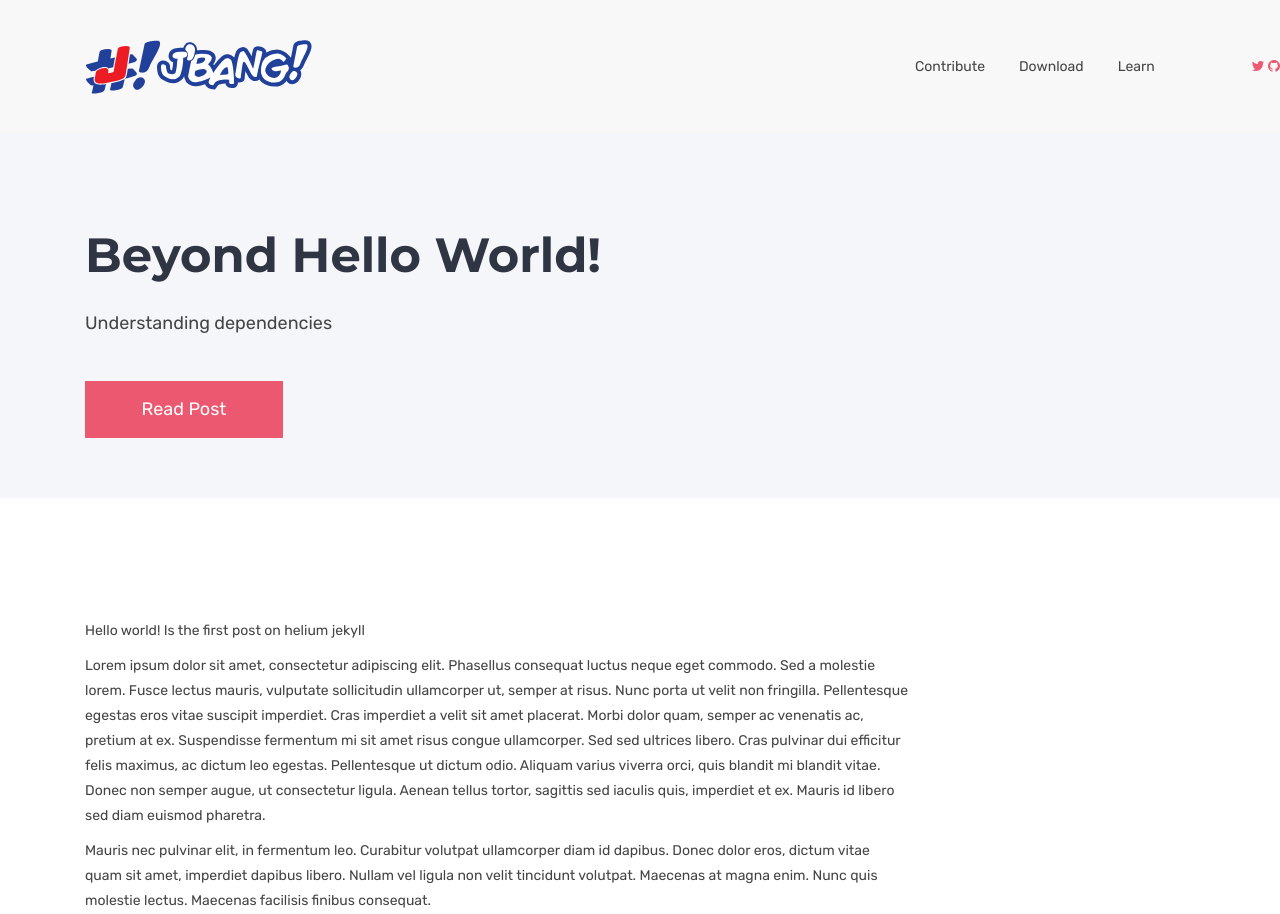
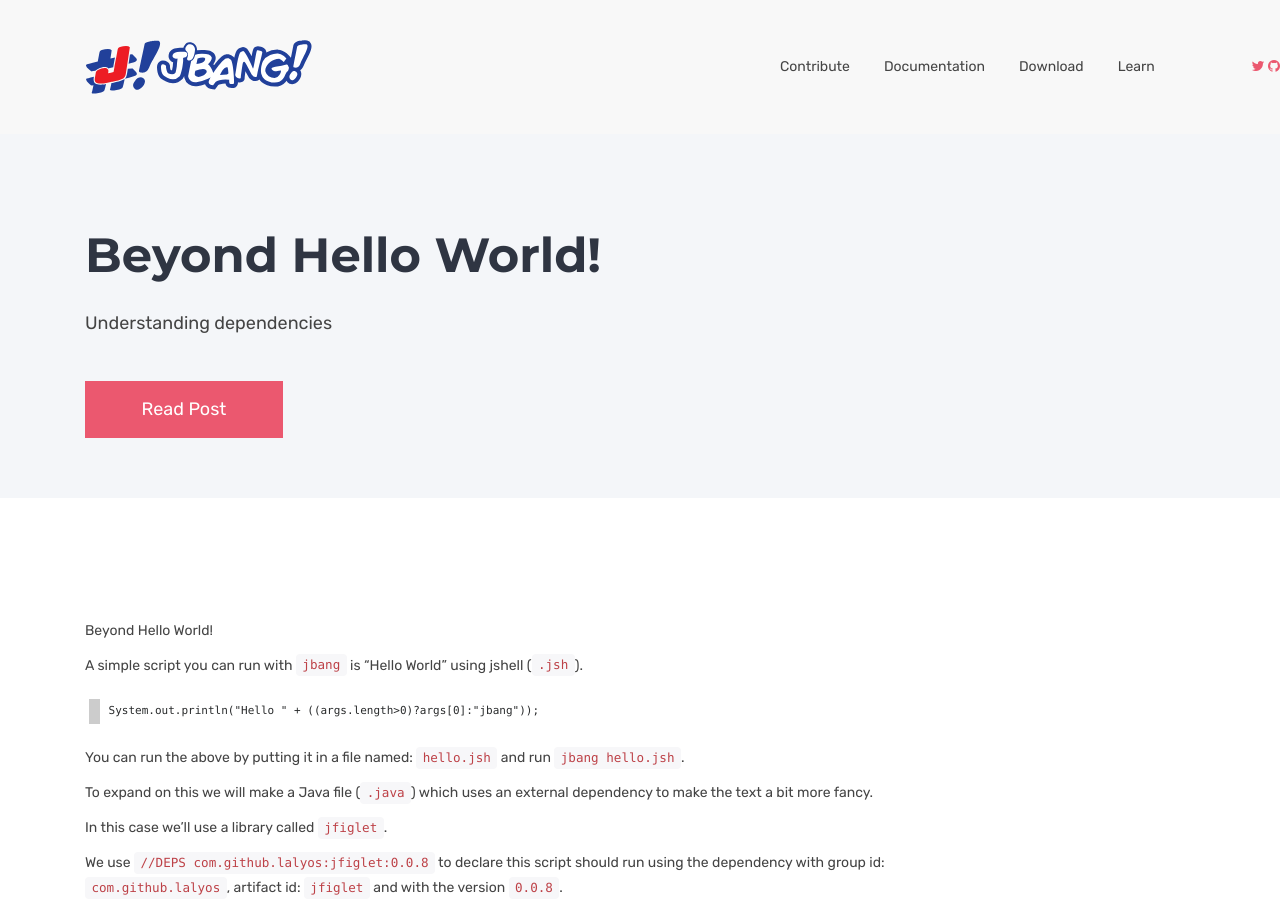
Before and after one commit to jbangdev/jbang.dev, a Jekyll site: the page built from _posts/2020-05-28-beyondhello.md, in a window 1280 px wide. Shown: the top 914 px of the page. Built offline with Jekyll 4.4.1, drawn with Linux system fonts in a browser that asks for light colours; some of the changed text lies outside the part shown.

Commit message:
favicon and first learn

```diff
--- a/_includes/themes/bootstrap/default.html
+++ b/_includes/themes/bootstrap/default.html
@@ -15,6 +15,13 @@ lantoniotrento@gmail.com
     {% if site.canonical %}<link rel="canonical" href="{{ site.canonical }}"/>{% endif %}
     <meta name="viewport" content="width=device-width, initial-scale=1.0">
 
+    <link rel="apple-touch-icon" sizes="180x180" href="/apple-touch-icon.png">
+    <link rel="icon" type="image/png" sizes="32x32" href="/favicon-32x32.png">
+    <link rel="icon" type="image/png" sizes="16x16" href="/favicon-16x16.png">
+    <link rel="manifest" href="/site.webmanifest">
+    <link rel="mask-icon" href="/safari-pinned-tab.svg" color="#5bbad5">
+    <meta name="msapplication-TileColor" content="#00aba9">
+    <meta name="theme-color" content="#ffffff">
 
     <!--Google Font link-->
         <link href="https://fonts.googleapis.com/css?family=Ubuntu:300,300i,400,400i,500,500i,700,700i" rel="stylesheet">
--- a/_posts/2020-05-28-beyondhello.md
+++ b/_posts/2020-05-28-beyondhello.md
@@ -17,15 +17,25 @@ bgcolor: ff5a71
 keywords: jbang
 ---
 {% include JB/setup %}
-Hello world! Is the first post on helium jekyll
+Beyond Hello World!
 <!--more-->
 
-Lorem ipsum dolor sit amet, consectetur adipiscing elit. Phasellus consequat luctus neque eget commodo. Sed a molestie lorem. Fusce lectus mauris, vulputate sollicitudin ullamcorper ut, semper at risus. Nunc porta ut velit non fringilla. Pellentesque egestas eros vitae suscipit imperdiet. Cras imperdiet a velit sit amet placerat. Morbi dolor quam, semper ac venenatis ac, pretium at ex. Suspendisse fermentum mi sit amet risus congue ullamcorper. Sed sed ultrices libero. Cras pulvinar dui efficitur felis maximus, ac dictum leo egestas. Pellentesque ut dictum odio. Aliquam varius viverra orci, quis blandit mi blandit vitae. Donec non semper augue, ut consectetur ligula. Aenean tellus tortor, sagittis sed iaculis quis, imperdiet et ex. Mauris id libero sed diam euismod pharetra.
+A simple script you can run with `jbang` is "Hello World" using jshell (`.jsh`).
 
-Mauris nec pulvinar elit, in fermentum leo. Curabitur volutpat ullamcorper diam id dapibus. Donec dolor eros, dictum vitae quam sit amet, imperdiet dapibus libero. Nullam vel ligula non velit tincidunt volutpat. Maecenas at magna enim. Nunc quis molestie lectus. Maecenas facilisis finibus consequat.
+    System.out.println("Hello " + ((args.length>0)?args[0]:"jbang"));
 
-Curabitur vitae elementum nulla, at cursus elit. Suspendisse elementum auctor lorem eu sodales. Curabitur accumsan efficitur maximus. Ut purus lacus, dapibus ut elit vitae, imperdiet ultrices diam. Donec pharetra quis urna et auctor. Sed non augue vel lacus scelerisque mattis. In ac eros quis felis laoreet luctus vitae eget libero.
+You can run the above by putting it in a file named: `hello.jsh` and run `jbang hello.jsh`.
 
-Sed egestas lectus urna, et lacinia nulla suscipit nec. Sed sed consequat nulla. Morbi lobortis ex tellus, quis aliquam magna gravida quis. Ut mattis dui nec euismod tempor. Ut sit amet felis tincidunt, ultrices ligula eu, dapibus nulla. Aliquam efficitur magna in elit placerat, vel placerat augue interdum. In hac habitasse platea dictumst. Sed ac mollis lacus. Praesent eleifend justo ut nunc fermentum, eget luctus dui ultricies.
+To expand on this we will make a Java file (`.java`) which uses an external dependency to make the text a bit more fancy.
 
-Integer interdum fringilla commodo. Integer finibus purus diam, at gravida metus interdum ac. Curabitur posuere, felis facilisis consectetur convallis, enim nulla ultricies nisi, at pretium sapien lorem ac diam. Integer ac ex consequat, facilisis justo sit amet, auctor quam. Curabitur luctus suscipit ante sed aliquet. Donec non molestie sapien, ut pellentesque odio. In lobortis porta auctor. Sed eu convallis est, eget ultricies ligula. Maecenas facilisis laoreet velit, eget rutrum ligula malesuada in. Vestibulum sapien lacus, congue ut mi ut, faucibus dapibus massa. Morbi vel ligula eget lacus vehicula tincidunt.
+In this case we'll use a library called `jfiglet`.
+
+We use `//DEPS com.github.lalyos:jfiglet:0.0.8` to declare this script should run using the dependency with group id: `com.github.lalyos`, artifact id: `jfiglet` and with the version `0.0.8`.
+
+These are called "artifacts coordinates" or "maven coordinates" as the system originates from the Maven build system; but is today used in almost all Java projects. You can use sites like https://mvnrepository.com to locate the coordinates of projects, and otherwise find them on the website or source repository of the project them self.
+
+Below is a repl.it instance preconfigured with `jbang` ready to run `hello.java` using the `figlet` dependency.
+
+Try and press the Run button to see how it works and then try edit the code to see how it pick up the changes between each run.
+
+<iframe height="400px" width="100%" src="https://repl.it/@maxandersen/jbang-replit-demo?lite=true#hello.java" scrolling="no" frameborder="no" allowtransparency="true" allowfullscreen="true" sandbox="allow-forms allow-pointer-lock allow-popups allow-same-origin allow-scripts allow-modals"></iframe>
--- a/contribute.html
+++ b/contribute.html
@@ -20,9 +20,10 @@ keywords: contribute
       <div class="row">
         <div class="full-width">
         <h1>Contribute to JBang</h1>
-        <p>JBang is opensource and developed on GitHub at <a href="{{ site.github }}">maxandersen/jbang</a></p>
+        <p>JBang is opensource and developed on GitHub at <a href="{{ site.github }}">jbang.dev/jbang</a></p>
 
-        <p>Feel free to open issues, pull-requests or just drop by with a comment or idea.</p>
+        <p>Feel free to join <a href="https://github.com/jbangdev/jbang/blob/master/CONTRIBUTORS.md">the contributors</a> by opening issues, pull-requests or just drop by with a comment or idea.</p>
+        <p>See <a href="https://github.com/jbangdev/jbang/blob/master/CONTRIBUTING.adoc">Contribution</a> guide for details on how to build and develop on jbang.</p>
         </div>
       </div>
   </div>
```
Also changed, not shown: browserconfig.xml (added, +9 -0 lines), documentation.html (added, +27 -0 lines), android-chrome-192x192.png (added), android-chrome-512x512.png (added), apple-touch-icon.png (added), favicon-16x16.png (added), favicon-32x32.png (added), favicon.ico (added), mstile-150x150.png (added), safari-pinned-tab.svg (added), site.webmanifest (added).
